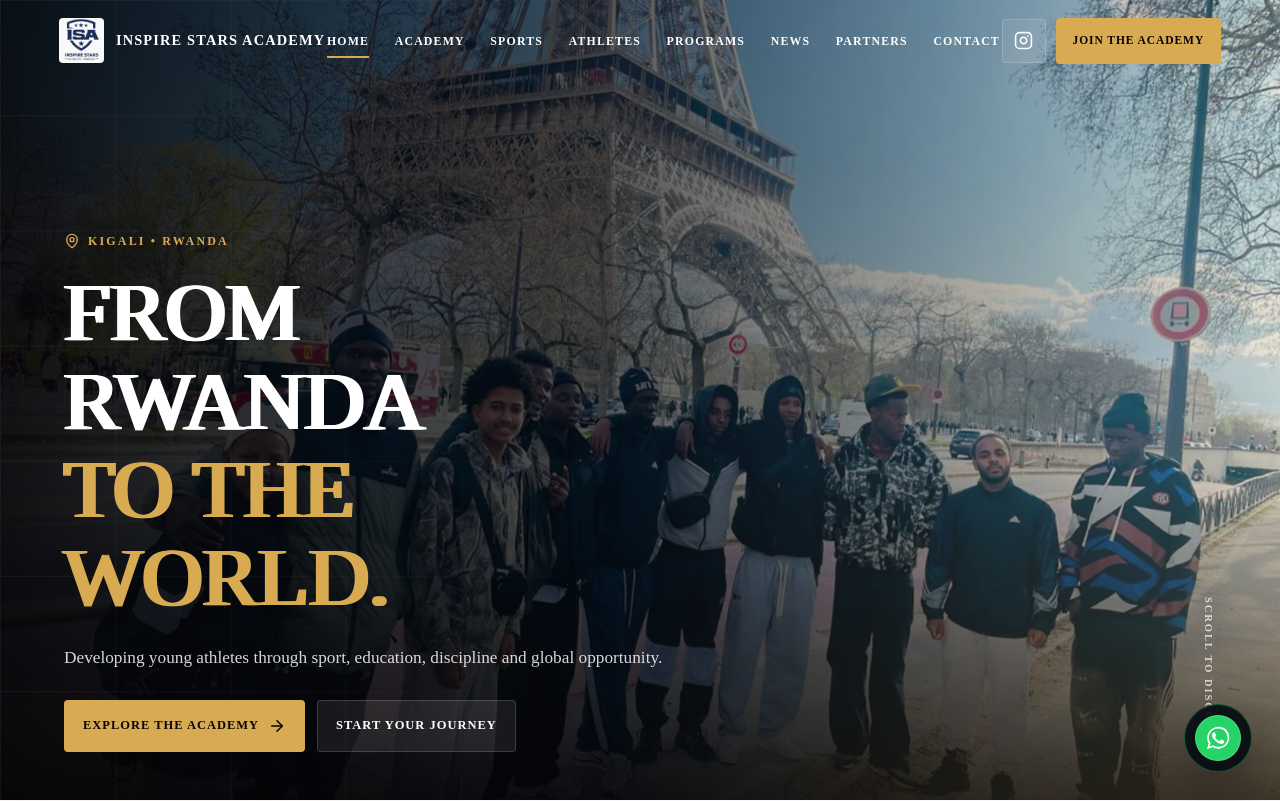
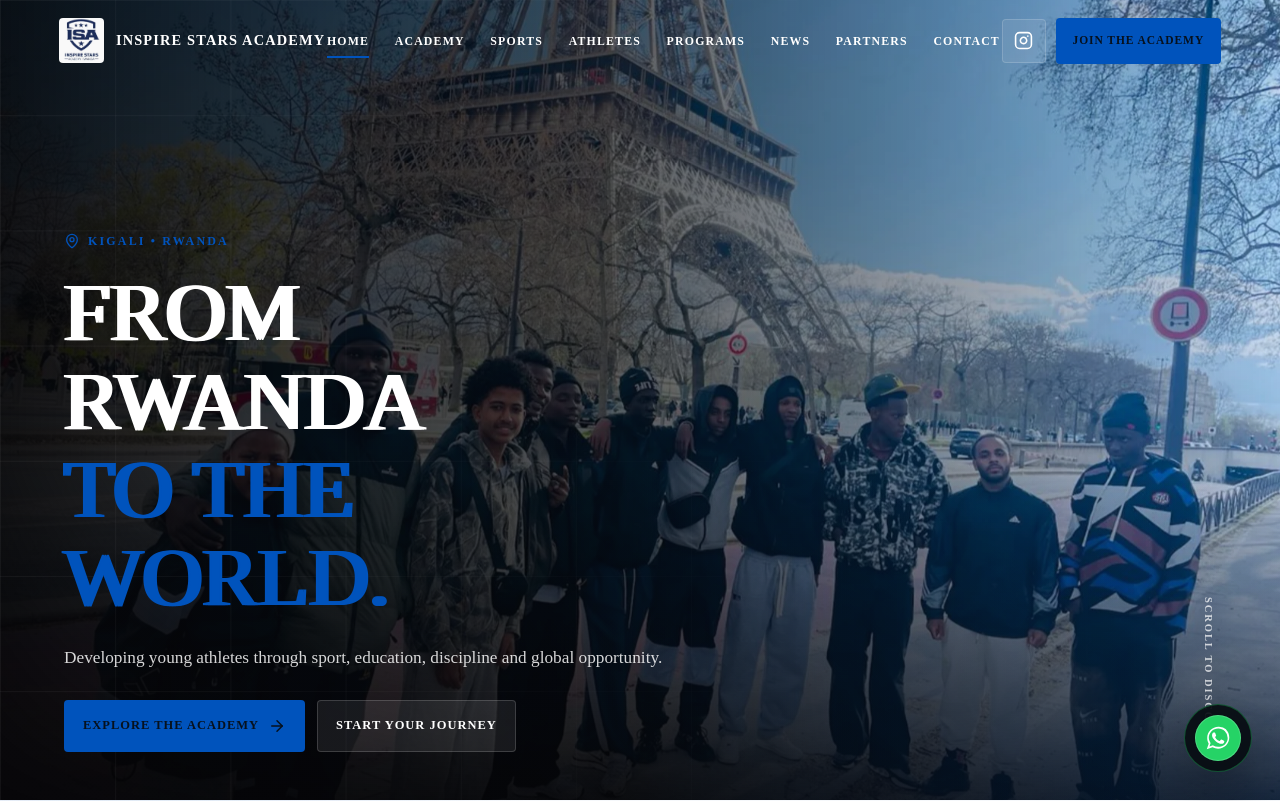
Before and after one commit to devtestor/Inspire_Stars_Academy, a Next.js app: page / in a window 1280 px wide. Shown: the top 801 px of the page. Built offline with nearby package versions, Linux system fonts and the light colour scheme.

Commit message:
Adopt Mavericks-inspired color palette

```diff
--- a/app/globals.css
+++ b/app/globals.css
@@ -1,16 +1,16 @@
 :root {
-  --obsidian: #050507;
-  --black: #090b10;
-  --carbon: #11151d;
+  --obsidian: #06111d;
+  --black: #081523;
+  --carbon: #0f2236;
   --white: #ffffff;
-  --soft-white: #f5f7fb;
+  --soft-white: #f3f6fa;
   --text-muted: rgba(255, 255, 255, 0.68);
-  --ink-muted: rgba(9, 11, 16, 0.66);
+  --ink-muted: rgba(8, 21, 35, 0.68);
   --line-dark: rgba(255, 255, 255, 0.16);
-  --line-light: rgba(9, 11, 16, 0.12);
-  --gold: #d8aa52;
-  --gold-deep: #b98938;
-  --gold-soft: #efd398;
+  --line-light: rgba(8, 21, 35, 0.12);
+  --gold: #0053bc;
+  --gold-deep: #002b5e;
+  --gold-soft: #b8c4ca;
   --display: var(--font-display), "Arial Narrow", "Helvetica Neue Condensed", sans-serif;
   --ui: var(--font-ui), "Segoe UI", Arial, sans-serif;
   --shadow: 0 28px 90px rgba(0, 0, 0, 0.34);
@@ -190,7 +190,7 @@ a {
   display: none;
   padding: 92px 18px 24px;
   background:
-    radial-gradient(circle at 80% 10%, rgba(216, 170, 82, 0.24), transparent 32%),
+    radial-gradient(circle at 80% 10%, rgba(0, 83, 188, 0.24), transparent 32%),
     var(--obsidian);
 }
 
@@ -253,7 +253,7 @@ a {
 
 .hero-film {
   background:
-    linear-gradient(90deg, rgba(5, 5, 7, 0.94), rgba(5, 5, 7, 0.62) 48%, rgba(216, 170, 82, 0.18)),
+    linear-gradient(90deg, rgba(5, 5, 7, 0.94), rgba(5, 5, 7, 0.62) 48%, rgba(0, 83, 188, 0.18)),
     linear-gradient(0deg, rgba(5, 5, 7, 0.88), transparent 42%);
 }
 
@@ -409,8 +409,8 @@ h1 span {
   position: absolute;
   inset: 0;
   background:
-    radial-gradient(circle at 12% 14%, rgba(216, 170, 82, 0.18), transparent 24%),
-    radial-gradient(circle at 88% 22%, rgba(216, 170, 82, 0.1), transparent 20%),
+    radial-gradient(circle at 12% 14%, rgba(0, 83, 188, 0.18), transparent 24%),
+    radial-gradient(circle at 88% 22%, rgba(0, 83, 188, 0.1), transparent 20%),
     linear-gradient(180deg, rgba(255, 255, 255, 0.22), transparent 30%);
   pointer-events: none;
   content: "";
@@ -456,9 +456,9 @@ h1 span {
   display: grid;
   gap: 12px;
   padding: 26px;
-  border: 1px solid rgba(185, 137, 56, 0.2);
+  border: 1px solid rgba(0, 43, 94, 0.2);
   background:
-    linear-gradient(135deg, rgba(216, 170, 82, 0.18), transparent 58%),
+    linear-gradient(135deg, rgba(0, 83, 188, 0.18), transparent 58%),
     linear-gradient(180deg, rgba(255, 255, 255, 0.98), rgba(249, 244, 235, 0.94));
   box-shadow: 0 20px 44px rgba(8, 16, 32, 0.08);
   position: relative;
@@ -471,9 +471,9 @@ h1 span {
   right: 18px;
   width: 92px;
   height: 92px;
-  border: 1px solid rgba(185, 137, 56, 0.16);
+  border: 1px solid rgba(0, 43, 94, 0.16);
   background:
-    linear-gradient(180deg, rgba(216, 170, 82, 0.24), rgba(216, 170, 82, 0.04)),
+    linear-gradient(180deg, rgba(0, 83, 188, 0.24), rgba(0, 83, 188, 0.04)),
     rgba(255, 255, 255, 0.28);
   clip-path: polygon(50% 0%, 100% 20%, 100% 78%, 50% 100%, 0% 78%, 0% 20%);
   content: "";
@@ -528,8 +528,8 @@ h1 span {
   display: grid;
   gap: 1px;
   align-self: start;
-  border: 1px solid rgba(185, 137, 56, 0.16);
-  background: linear-gradient(180deg, rgba(216, 170, 82, 0.18), rgba(216, 170, 82, 0.08));
+  border: 1px solid rgba(0, 43, 94, 0.16);
+  background: linear-gradient(180deg, rgba(0, 83, 188, 0.18), rgba(0, 83, 188, 0.08));
   box-shadow: 0 18px 38px rgba(8, 16, 32, 0.06);
 }
 
@@ -537,7 +537,7 @@ h1 span {
   display: grid;
   gap: 18px;
   padding: 28px;
-  border: 1px solid rgba(185, 137, 56, 0.16);
+  border: 1px solid rgba(0, 43, 94, 0.16);
   background: linear-gradient(180deg, rgba(255, 255, 255, 1), rgba(250, 246, 238, 0.92));
   box-shadow: 0 18px 38px rgba(8, 16, 32, 0.06);
 }
@@ -578,7 +578,7 @@ h1 span {
 .league-stats div {
   min-height: 190px;
   padding: 24px;
-  border: 1px solid rgba(185, 137, 56, 0.14);
+  border: 1px solid rgba(0, 43, 94, 0.14);
   background: linear-gradient(180deg, rgba(255, 255, 255, 0.98), rgba(250, 246, 238, 0.92));
   box-shadow: 0 18px 38px rgba(8, 16, 32, 0.05);
 }
@@ -707,7 +707,7 @@ h3 {
 
 .carousel-controls button:hover {
   border-color: var(--gold);
-  background: rgba(216, 170, 82, 0.18);
+  background: rgba(0, 83, 188, 0.18);
   transform: translateY(-2px);
 }
 
@@ -836,7 +836,7 @@ h3 {
   min-height: 760px;
   padding: clamp(72px, 10vw, 150px) clamp(18px, 5vw, 72px);
   background:
-    radial-gradient(circle at 70% 40%, rgba(216, 170, 82, 0.24), transparent 34%),
+    radial-gradient(circle at 70% 40%, rgba(0, 83, 188, 0.24), transparent 34%),
     var(--black);
 }
 
@@ -881,7 +881,7 @@ h3 {
   border: 3px solid var(--gold);
   border-radius: 50%;
   background: var(--gold-deep);
-  box-shadow: 0 0 0 12px rgba(216, 170, 82, 0.16);
+  box-shadow: 0 0 0 12px rgba(0, 83, 188, 0.16);
   content: "";
 }
 
@@ -910,7 +910,7 @@ h3 {
   margin-bottom: 24px;
   color: var(--gold);
   background:
-    linear-gradient(135deg, rgba(216, 170, 82, 0.2), transparent),
+    linear-gradient(135deg, rgba(0, 83, 188, 0.2), transparent),
     var(--obsidian);
 }
 
@@ -1010,7 +1010,7 @@ h3 {
   overflow: hidden;
   border-radius: 4px;
   background:
-    radial-gradient(circle at 45% 45%, rgba(216, 170, 82, 0.22), transparent 27%),
+    radial-gradient(circle at 45% 45%, rgba(0, 83, 188, 0.22), transparent 27%),
     linear-gradient(var(--line-light) 1px, transparent 1px),
     linear-gradient(90deg, var(--line-light) 1px, transparent 1px),
     var(--white);
@@ -1101,7 +1101,7 @@ h3 {
 .final-cta {
   padding: clamp(72px, 10vw, 150px) clamp(18px, 5vw, 72px);
   background:
-    linear-gradient(135deg, rgba(216, 170, 82, 0.18), transparent 34%),
+    linear-gradient(135deg, rgba(0, 83, 188, 0.18), transparent 34%),
     var(--black);
 }
 
@@ -1307,7 +1307,7 @@ h3 {
 
 .page-hero-film {
   background:
-    linear-gradient(90deg, rgba(5, 5, 7, 0.94), rgba(5, 5, 7, 0.58) 58%, rgba(216, 170, 82, 0.14)),
+    linear-gradient(90deg, rgba(5, 5, 7, 0.94), rgba(5, 5, 7, 0.58) 58%, rgba(0, 83, 188, 0.14)),
     linear-gradient(0deg, rgba(5, 5, 7, 0.9), transparent 48%);
 }
 
@@ -1506,7 +1506,7 @@ h3 {
   grid-template-columns: repeat(2, 1fr);
   gap: 14px;
   padding: clamp(18px, 3vw, 32px);
-  border: 1px solid rgba(185, 137, 56, 0.18);
+  border: 1px solid rgba(0, 43, 94, 0.18);
   background:
     linear-gradient(180deg, rgba(255, 255, 255, 0.98), rgba(250, 247, 240, 0.94)),
     var(--white);
@@ -1518,7 +1518,7 @@ h3 {
   display: grid;
   gap: 8px;
   padding-bottom: 10px;
-  border-bottom: 1px solid rgba(185, 137, 56, 0.16);
+  border-bottom: 1px solid rgba(0, 43, 94, 0.16);
 }
 
 .registration-form-head span {
@@ -1550,7 +1550,7 @@ h3 {
   align-items: start;
   padding: 14px 16px;
   border: 1px solid var(--line-light);
-  background: rgba(216, 170, 82, 0.08);
+  background: rgba(0, 83, 188, 0.08);
 }
 
 .registration-consent input {
@@ -1661,8 +1661,8 @@ h3 {
   padding: 32px 18px;
   color: var(--white);
   background:
-    radial-gradient(circle at 16% 18%, rgba(216, 170, 82, 0.18), transparent 24%),
-    radial-gradient(circle at 82% 14%, rgba(216, 170, 82, 0.16), transparent 22%),
+    radial-gradient(circle at 16% 18%, rgba(0, 83, 188, 0.18), transparent 24%),
+    radial-gradient(circle at 82% 14%, rgba(0, 83, 188, 0.16), transparent 22%),
     linear-gradient(180deg, #08111d, #05070b 58%, #030508);
 }
 
@@ -1793,7 +1793,7 @@ h3 {
 }
 
 .status-pill.scheduled {
-  border-color: rgba(216, 170, 82, 0.26);
+  border-color: rgba(0, 83, 188, 0.26);
   color: #f2d39b;
 }
 
@@ -1808,7 +1808,7 @@ h3 {
 }
 
 .status-pill.featured {
-  border-color: rgba(216, 170, 82, 0.32);
+  border-color: rgba(0, 83, 188, 0.32);
   color: var(--gold);
 }
 
@@ -2050,7 +2050,7 @@ h3 {
 
 .admin-tab.is-active {
   color: var(--white);
-  background: linear-gradient(135deg, rgba(216, 170, 82, 0.22), rgba(255, 255, 255, 0.06));
+  background: linear-gradient(135deg, rgba(0, 83, 188, 0.22), rgba(255, 255, 255, 0.06));
 }
 
 .admin-tab.is-active strong {
@@ -2191,8 +2191,8 @@ h3 {
 
 .sidebar-item:hover,
 .sidebar-item.is-selected {
-  border-color: rgba(216, 170, 82, 0.36);
-  background: rgba(216, 170, 82, 0.12);
+  border-color: rgba(0, 83, 188, 0.36);
+  background: rgba(0, 83, 188, 0.12);
   transform: translateY(-1px);
 }
 
@@ -2611,7 +2611,7 @@ h3 {
   .hero-film {
     background:
       linear-gradient(0deg, rgba(5, 5, 7, 0.92), rgba(5, 5, 7, 0.42) 64%),
-      linear-gradient(90deg, rgba(5, 5, 7, 0.82), rgba(216, 170, 82, 0.16));
+      linear-gradient(90deg, rgba(5, 5, 7, 0.82), rgba(0, 83, 188, 0.16));
   }
 
   h1 {
```
